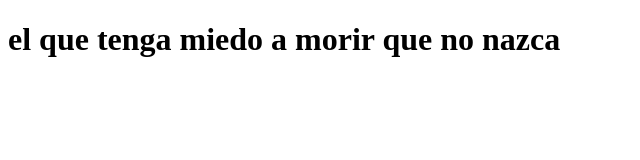
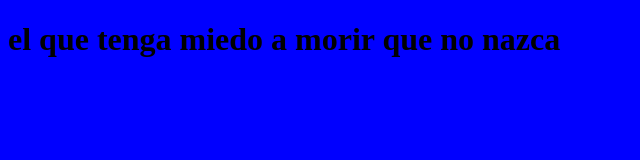
Before and after one commit to aguitadecoco777/proyecto-de-git, a plain HTML site: page index.html in a window 1280 px wide. Shown: the whole page, without its empty margins (0-640 px from the left). Drawn offline with Linux system fonts and the light colour scheme.

Commit message:
cuarto cambio

```diff
--- a/index.html
+++ b/index.html
@@ -4,6 +4,7 @@
     <meta charset="UTF-8">
     <meta name="viewport" content="width=device-width, initial-scale=1.0">
     <title>my first page web</title>
+    <link rel="stylesheet" href="css/estilo.css">
 </head>
 <body class="body">
     <h1>el que tenga miedo a morir que no nazca</h1>
```
